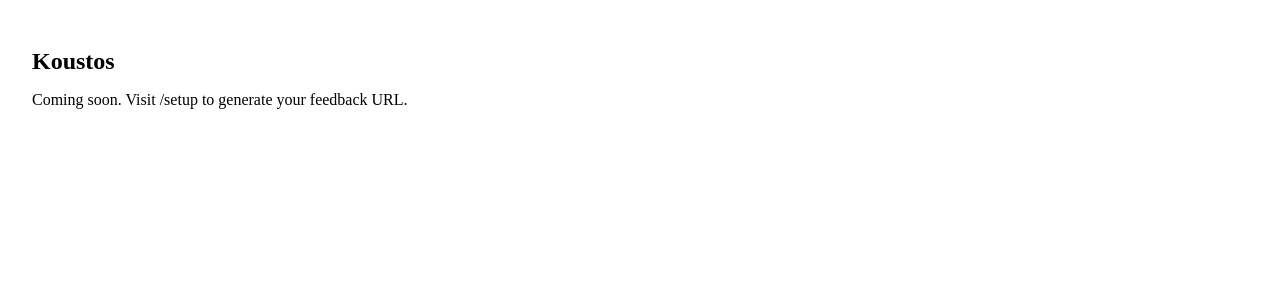
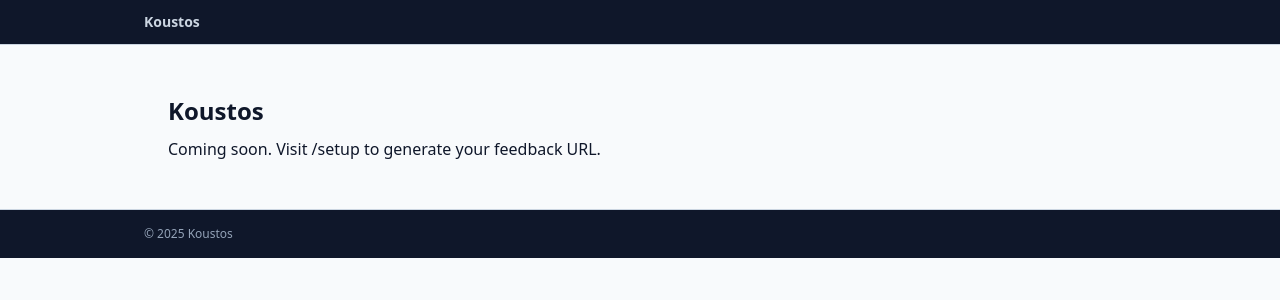
Before and after one commit to spenceriam/Koustos, a Next.js app: page / in a window 1280 px wide. Shown: the top 300 px of the page. Built offline with nearby package versions, Linux system fonts and the light colour scheme.

Commit message:
[koustos] Add layout shell with header/footer and container

```diff
--- /dev/null
+++ b/app/layout.tsx
@@ -0,0 +1,27 @@
+import type { Metadata } from "next";
+import "./globals.css";
+
+export const metadata: Metadata = {
+  title: "Koustos",
+  description: "Shareable bug report URLs that create GitHub issues.",
+};
+
+export default function RootLayout({ children }: { children: React.ReactNode }) {
+  return (
+    <html lang="en">
+      <body>
+        <header className="border-b border-slate-300 bg-slate-900">
+          <div className="mx-auto max-w-5xl px-4 py-3">
+            <div className="text-slate-300 font-semibold text-sm">Koustos</div>
+          </div>
+        </header>
+        <main className="mx-auto max-w-5xl px-4 py-6">{children}</main>
+        <footer className="border-t border-slate-300 bg-slate-900">
+          <div className="mx-auto max-w-5xl px-4 py-4 text-slate-400 text-xs">
+            © 2025 Koustos
+          </div>
+        </footer>
+      </body>
+    </html>
+  );
+}
```
